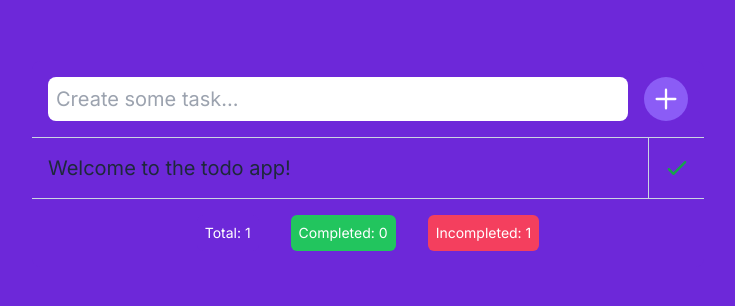
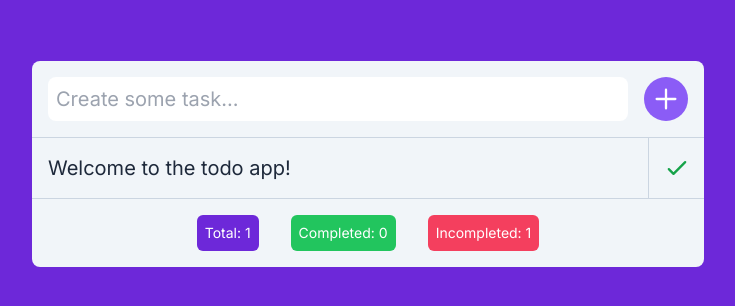
Before and after one commit to REyyyy43/ToDoList, a website: page index.html in a window 1280 px wide. Shown: the part 134-440 px from the top of the page, without its empty margins (272-1007 px from the left). Drawn offline with Linux system fonts and the light colour scheme.

Commit message:
Update index.html

```diff
--- a/index.html
+++ b/index.html
@@ -18,7 +18,7 @@
 	<div class="w-full h-full bg-violet-700 dark:bg-slate-900">
 		<div class="h-full p-4">
 			<h1 class="max-w-6xl h-[15%] mx-auto flex justify-center items-center text-slate-100 text-center text-4xl md:text-7xl audiowide-font">TODO APP</h1>
-			<div class="max-w-2xl max-h-[65%] mx-auto flex flex-col bg-violet-700 dark:bg-slate-800 rounded-lg divide-y divide-slate-300 dark:divide-slate-400 mt-8 md:mt-16">
+			<div class="max-w-2xl max-h-[65%] mx-auto flex flex-col bg-slate-100 dark:bg-slate-800 rounded-lg divide-y divide-slate-300 dark:divide-slate-400 mt-8 md:mt-16">
 				<form id="form">
 					<div class="w-full p-4 flex flex-row justify-between items-center gap-4">
 						<input type="text" name="new-todo" placeholder="Create some task..." class="w-full p-2 dark:bg-slate-600 text-slate-800 dark:text-slate-50 md:text-xl rounded-lg grow outline-none focus:ring-2 focus:ring-violet-600" required>
```
